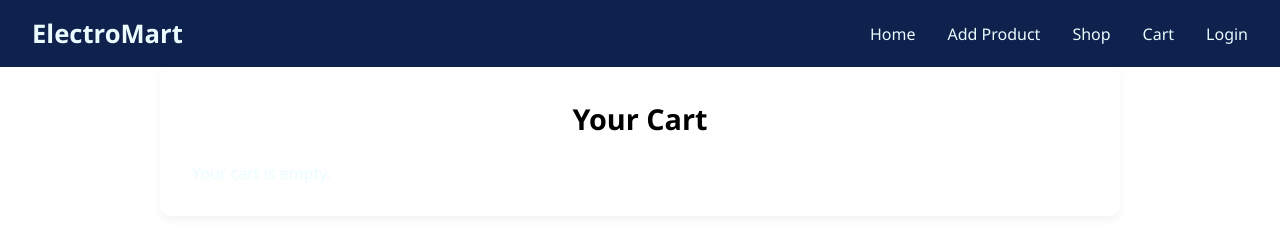
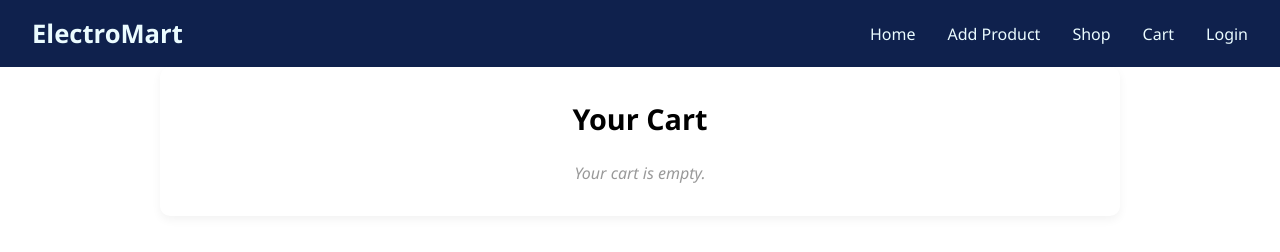
Before and after one commit to carlosal10/electromart, a React (Create React App) app in the folder electromart/: page /cart in a window 1280 px wide. Shown: the top 252 px of the page. Built offline with nearby package versions, Linux system fonts and the light colour scheme.

Commit message:
Update CartPage.jsx

```diff
--- a/electromart/src/pages/CartPage.jsx
+++ b/electromart/src/pages/CartPage.jsx
@@ -113,7 +113,7 @@ const CartPage = () => {
           </div>
         </>
       ) : cart.length === 0 ? (
-        <p>Your cart is empty.</p>
+        <p style={{ textAlign: 'center', color: '#999', fontStyle: 'italic' }}>Your cart is empty.</p>
       ) : (
         <>
           <p>
```
